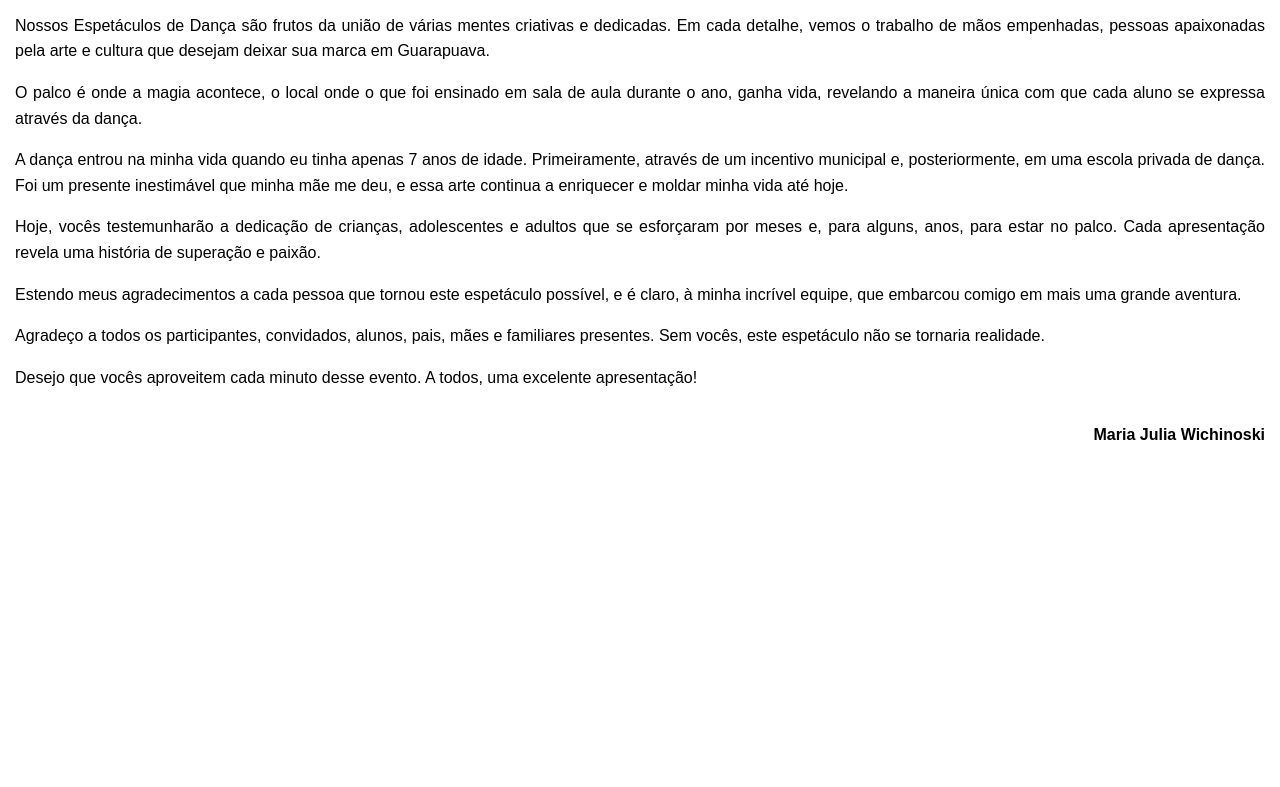
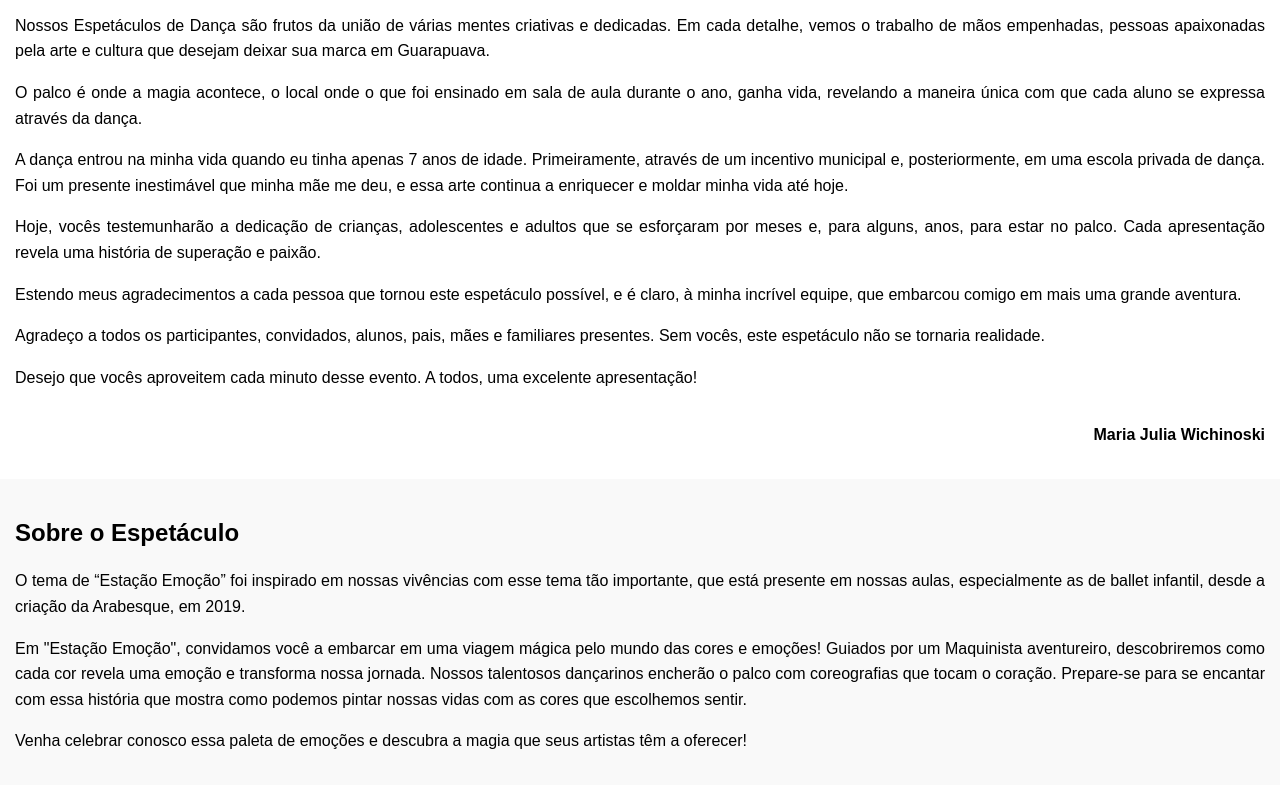
Before and after one commit to VitorThorvi/playbill-estacao-emocao, a website: page index.html in a window 1280 px wide. Shown: the part 1398-2185 px from the top of the page. Before the commit the page ends 2027 px from the top, so only its background shows below. Drawn offline with Linux system fonts and the light colour scheme.

Commit message:
add section 'sobre o espetáculo'

```diff
--- a/index.html
+++ b/index.html
@@ -29,6 +29,10 @@
 
 <!-- Sobre o Espetáculo -->
 <section id="sobre_o_espetaculo">
+    <h1>Sobre o Espetáculo</h1>
+    <p>O tema de “Estação Emoção” foi inspirado em nossas vivências com esse tema tão importante, que está presente em nossas aulas, especialmente as de ballet infantil, desde a criação da Arabesque, em 2019.</p>
+    <p>Em "Estação Emoção", convidamos você a embarcar em uma viagem mágica pelo mundo das cores e emoções! Guiados por um Maquinista aventureiro, descobriremos como cada cor revela uma emoção e transforma nossa jornada. Nossos talentosos dançarinos encherão o palco com coreografias que tocam o coração. Prepare-se para se encantar com essa história que mostra como podemos pintar nossas vidas com as cores que escolhemos sentir.</p>
+    <p>Venha celebrar conosco essa paleta de emoções e descubra a magia que seus artistas têm a oferecer!</p>
 </section>
 
 <!-- Conheça Nosso Elenco -->
--- a/styles.css
+++ b/styles.css
@@ -33,6 +33,11 @@ section {
     display: block;
 }
 
+/* Style for sobre o espetáculo*/
+#sobre_o_espetaculo {
+    background-color: #f9f9f9;
+}
+
 /* smartphone screen ratio (18:9) */
 @media only screen and (max-aspect-ratio: 18/9), (max-width: 600px) {
     body {
```
